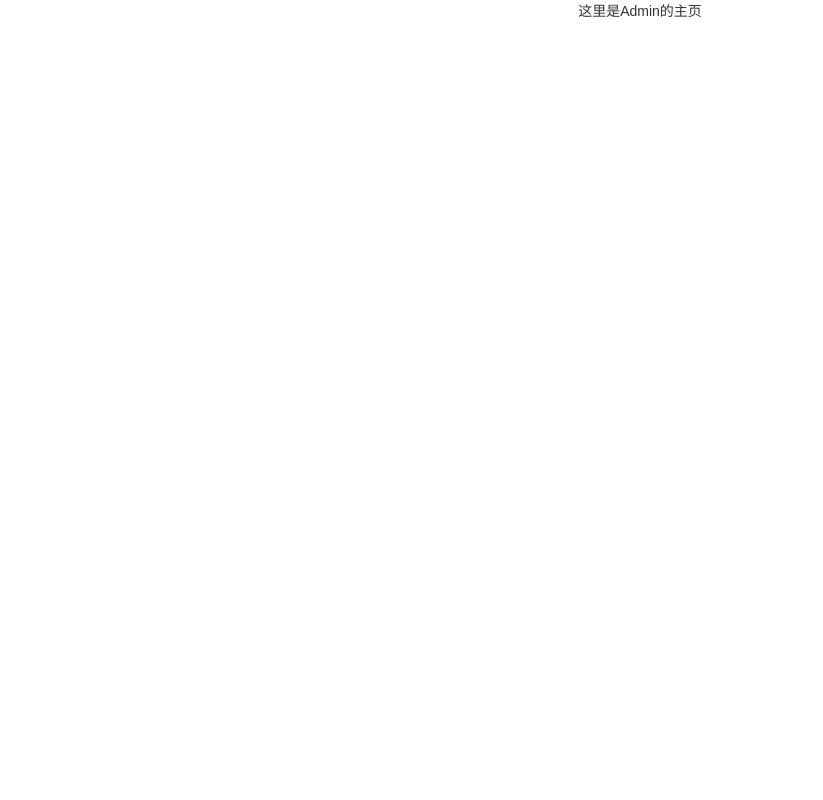
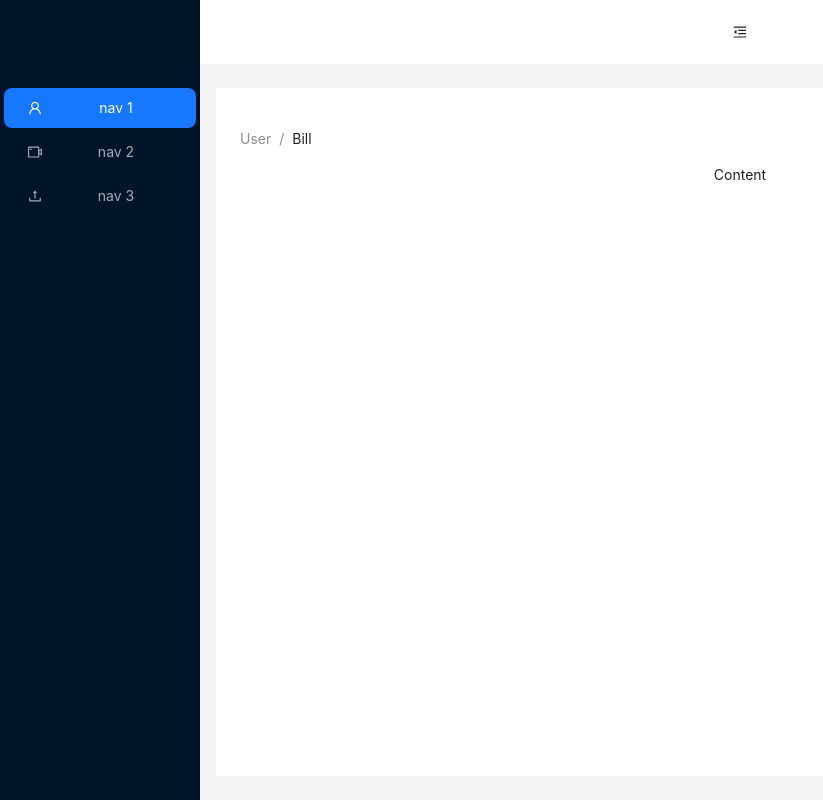
Before and after one commit to remloyal/remblogweb, a React (Vite) app: page /admin in a window 1280 px wide. Shown: the whole page, without its empty margins (0-823 px from the left). Built offline with nearby package versions, Linux system fonts and the light colour scheme.

Commit message:
admin架构

```diff
--- a/src/router/index.tsx
+++ b/src/router/index.tsx
@@ -17,8 +17,6 @@ const Login = lazy(() => import('@/views/Login'));
 const lazyLoad = (moduleName: string) => {
   const path = `../views/${moduleName}`
   const Module = lazy(() => import(path));
-  console.log(Module);
-
   return (
     <Module />
   )
@@ -27,7 +25,7 @@ const lazyLoad = (moduleName: string) => {
 const routeConfig = [
   {
     path: '/',
-    element: lazyLoad('views/blog'),
+    element: <Index />,
     redirect: 'index',
     children: [
       {
--- /dev/null
+++ b/src/views/admin/admin.less
@@ -0,0 +1,21 @@
+#components-layout-demo-custom-trigger .trigger {
+  padding: 0 24px;
+  font-size: 18px;
+  line-height: 64px;
+  cursor: pointer;
+  transition: color 0.3s;
+}
+
+#components-layout-demo-custom-trigger .trigger:hover {
+  color: #1890ff;
+}
+
+#components-layout-demo-custom-trigger .logo {
+  height: 32px;
+  margin: 16px;
+  background: rgba(255, 255, 255, 0.3);
+}
+.admin{
+  width: 100vw;
+  height: 100vh;
+}
--- a/src/views/admin/admin.tsx
+++ b/src/views/admin/admin.tsx
@@ -1,6 +1,73 @@
 
-const Admin = () => {
-    return <div>这里是Admin的主页</div>
-}
+import React, { useState } from 'react';
+import {
+  MenuFoldOutlined,
+  MenuUnfoldOutlined,
+  UploadOutlined,
+  UserOutlined,
+  VideoCameraOutlined,
+} from '@ant-design/icons';
+import { Breadcrumb, Layout, Menu, theme } from 'antd';
+import './admin.less'
+const { Header, Sider, Content } = Layout;
+
+const Admin: React.FC = () => {
+  const [collapsed, setCollapsed] = useState(false);
+  const {
+    token: { colorBgContainer },
+  } = theme.useToken();
+
+  return (
+    <Layout className='admin'>
+      <Sider trigger={null} collapsible collapsed={collapsed}>
+        <div className="logo" />
+        <Menu
+          theme="dark"
+          mode="inline"
+          defaultSelectedKeys={['1']}
+          items={[
+            {
+              key: '1',
+              icon: <UserOutlined />,
+              label: 'nav 1',
+            },
+            {
+              key: '2',
+              icon: <VideoCameraOutlined />,
+              label: 'nav 2',
+            },
+            {
+              key: '3',
+              icon: <UploadOutlined />,
+              label: 'nav 3',
+            },
+          ]}
+        />
+      </Sider>
+      <Layout className="site-layout">
+        <Header style={{ padding: 0, background: colorBgContainer }}>
+          {React.createElement(collapsed ? MenuUnfoldOutlined : MenuFoldOutlined, {
+            className: 'trigger',
+            onClick: () => setCollapsed(!collapsed),
+          })}
+        </Header>
+        <Content
+          style={{
+            margin: '24px 16px',
+            padding: 24,
+            minHeight: 280,
+            background: colorBgContainer,
+          }}
+        >
+          <Breadcrumb style={{ margin: '16px 0' }}>
+            <Breadcrumb.Item>User</Breadcrumb.Item>
+            <Breadcrumb.Item>Bill</Breadcrumb.Item>
+          </Breadcrumb>
+          Content
+        </Content>
+      </Layout>
+    </Layout>
+  );
+};
 
 export default Admin;
```
